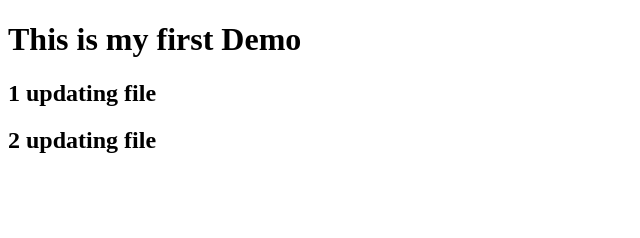
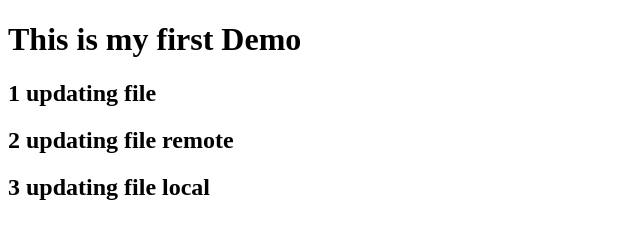
Before and after one commit to lapisow/lapisow.github.io, a plain HTML site: page index.html in a window 1280 px wide. Shown: the whole page, without its empty margins (0-640 px from the left). Drawn offline with Linux system fonts and the light colour scheme.

Commit message:
locale updat

```diff
--- a/index.html
+++ b/index.html
@@ -10,6 +10,7 @@
 <body>
     <h1>This is my first Demo </h1>
     <h2> 1 updating file </h2>
-    <h2> 2 updating file </h2>
+    <h2> 2 updating file  remote</h2>
+    <h2> 3 updating file  local</h2>
 </body>
 </html>
```
